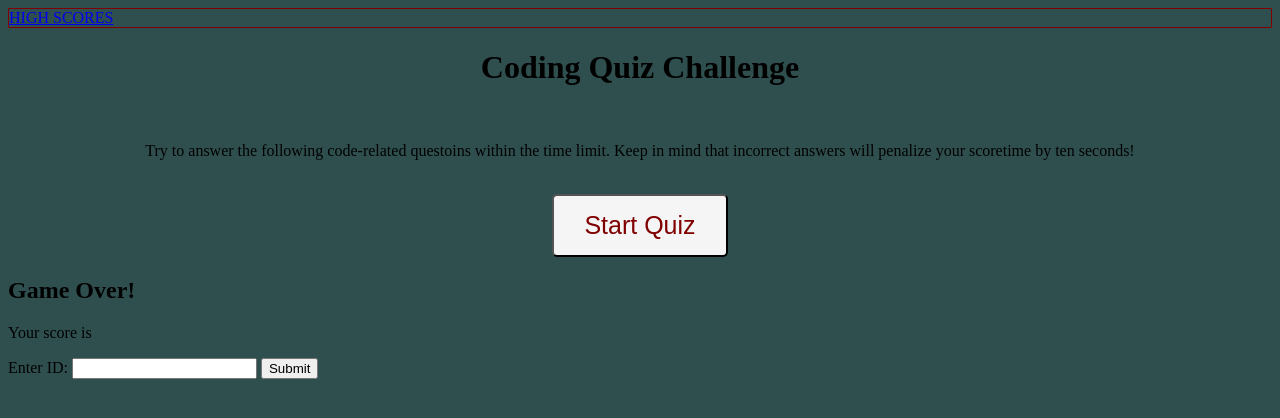
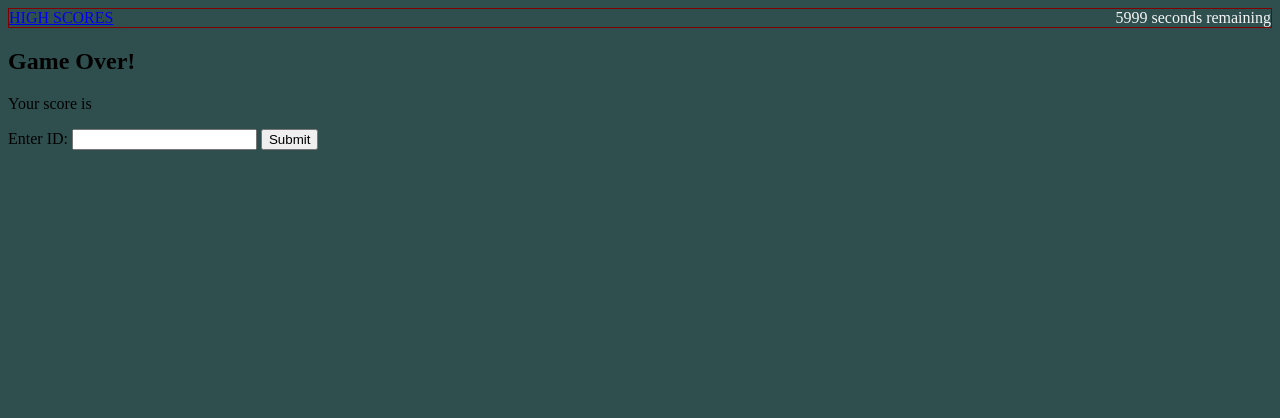
Before and after one commit to RBL1992/timed-code-quiz, a plain HTML site: page index.html in a window 1280 px wide. Both pictures are taken after a click on the button "Start Quiz". Drawn offline with Linux system fonts and the light colour scheme.

Commit message:
debugged eventhandler from returning null

```diff
--- a/css/style.css
+++ b/css/style.css
@@ -21,7 +21,7 @@ body {
 .start-button button {
     font-size: 25px;
     font-weight: 500;
-    color:maroon;
+    color:darkslategrey;
     padding: 15px 30px;
     border-radius: 5px;
     background: whitesmoke;
--- a/js/script.js
+++ b/js/script.js
@@ -1,24 +1,29 @@
-var startButton = document.getElementById("#start-quiz");
-var startQuizButton = document.querySelector("#start-quiz");
+var startPage = document.querySelector(".main-page");
+var questionBox = document.querySelector("#Question");
+var startQuizButton = document.querySelector(".start-button");
+var timerCountdown = document.querySelector(".timer");
+var remainingTime = 6000;
 
-startQuizButton.addEventListener("click", function (event) {
-    event.preventDefault();
-    console.log(startQuizButton);
-
-    function timer() {
-        document.getElementById(".timer").innerHTML = "Remaining time:" + remainingTime;
-        var remainingTime = 2400;
+startQuizButton.addEventListener("click", countDown);
+    function countDown() {
+        startPage.style.display = "none";
+        questionBox.style.display = "block";
         var countDown = setInterval(function () {
             if (remainingTime > 1) {
-                startButton.textContent = remainingTime + 'seconds remaining';
+            timerCountdown.textContent = remainingTime + ' seconds remaining';
             remainingTime--;
         } else if (remainingTime === 1) {
-                startButton.textContent = remainingTime + 'second remaining';
+            timerCountdown.textContent = remainingTime + ' second remaining';
             remainingTime--;
         } else {
-                startButton.textContent = '';
+            timerCountdown.textContent = '';
             clearInterval(countDown);
         }
-        }(timer(), 1000));
-    };
-});
+        }, 1000);
+        startQuiz();
+    }
+
+
+function startQuiz(){
+    questionBox.style.display
+}
```
Lines whose indentation alone changed are shown as unchanged.
